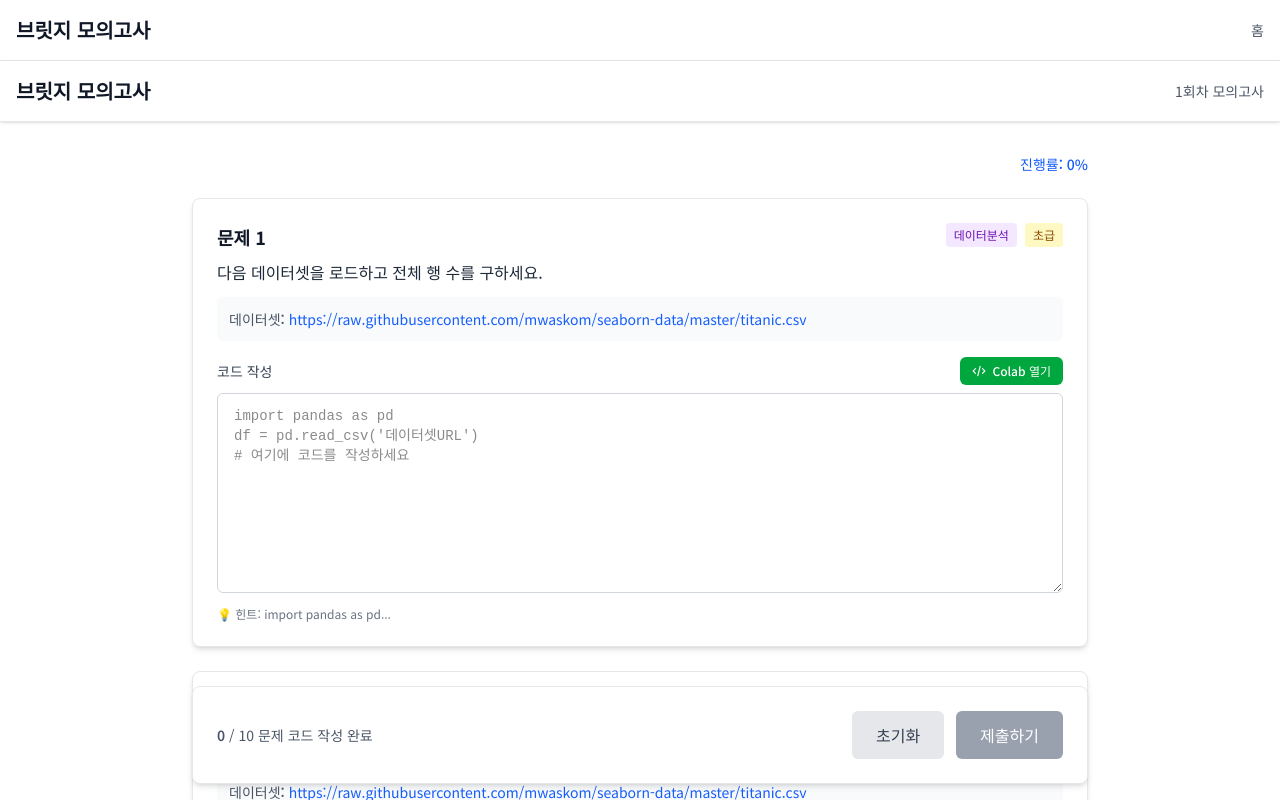
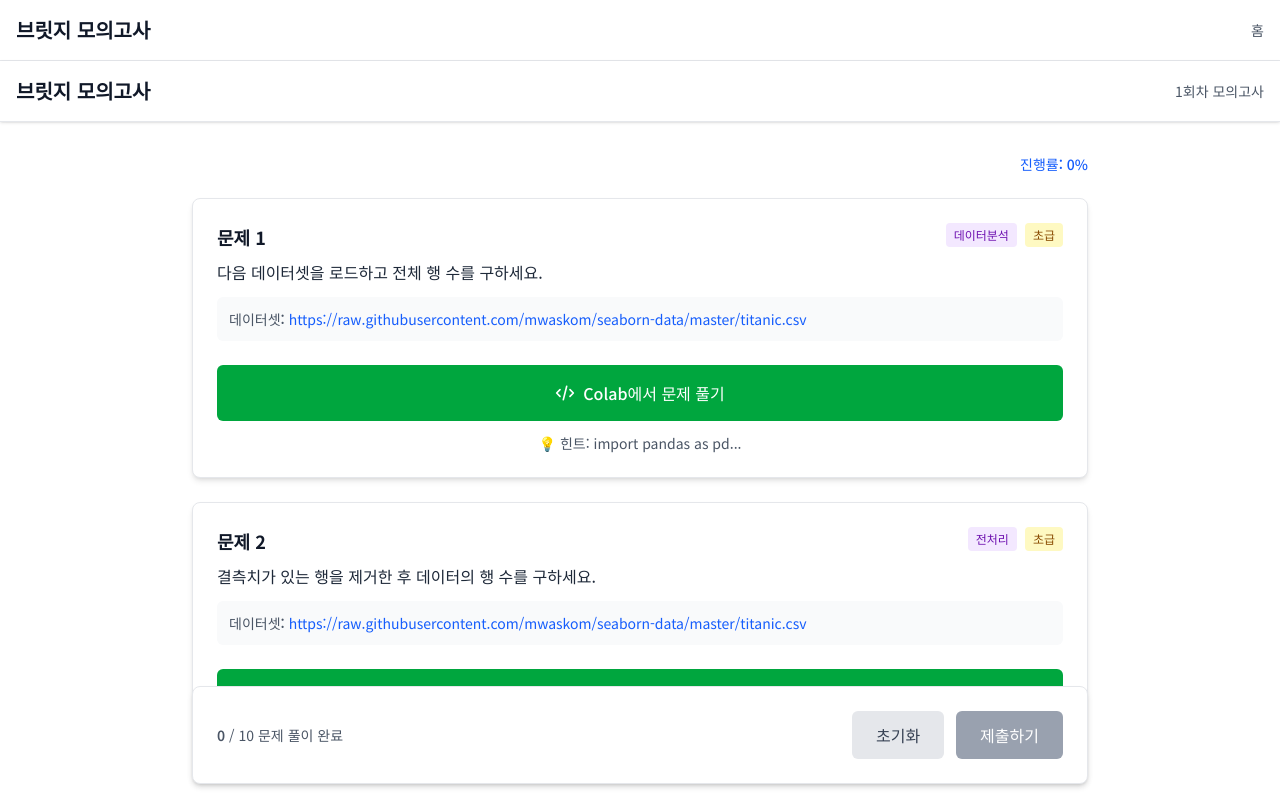
Before and after one commit to realks2002-cell/bridge-test, a Next.js app: page /exam/1 in a window 1280 px wide. Shown: the top 800 px of the page. Built offline with nearby package versions, Linux system fonts and the light colour scheme.

Commit message:
肄붾뱶 ?묒꽦 諛뺤뒪 ?쒓굅 諛?Colab ?대룞 踰꾪듉留??쒖떆

```diff
--- a/app/exam/[id]/page.tsx
+++ b/app/exam/[id]/page.tsx
@@ -80,23 +80,6 @@ export default function ExamPage() {
     const results: ExamResult[] = examData.map((question, index) => {
       const questionNum = index + 1;
 
-      if (isPracticeFormat) {
-        const userCode = userCodes[questionNum] || '';
-        const correctAnswer = question.정답;
-        // 실습 문제는 코드가 작성되었는지만 확인 (정확한 검증은 Colab에서)
-        const isCorrect = userCode.trim() !== '';
-
-        if (isCorrect) correctCount++;
-
-        return {
-          번호: questionNum,
-          문제: question.문제,
-          사용자답: userCode || '코드 미작성',
-          정답: correctAnswer,
-          정오: isCorrect,
-          해설: question.해설,
-        };
-      } else {
       const userAnswer = userAnswers[questionNum];
       const correctAnswer = question.정답;
       const isCorrect = userAnswer === correctAnswer;
@@ -111,7 +94,6 @@ export default function ExamPage() {
         정오: isCorrect,
         해설: question.해설,
       };
-      }
     });
 
     const score = Math.round((correctCount / examData.length) * 100);
@@ -135,12 +117,10 @@ export default function ExamPage() {
     router.push(`/result/${exam.id}`);
   };
 
-  const answeredCount = isPracticeFormat
-    ? Object.keys(userCodes).filter(key => userCodes[parseInt(key)]?.trim() !== '').length
-    : Object.keys(userAnswers).length;
+  const answeredCount = Object.keys(userAnswers).length;
   const totalCount = examData.length;
   const progress = totalCount > 0 ? Math.round((answeredCount / totalCount) * 100) : 0;
-  const canSubmit = answeredCount === totalCount && totalCount > 0;
+  const canSubmit = !isPracticeFormat && answeredCount === totalCount && totalCount > 0;
 
   if (isLoading) {
     return (
@@ -229,11 +209,6 @@ export default function ExamPage() {
                             {question.난이도}
                           </span>
                         )}
-                        {hasCode && (
-                          <span className="text-xs bg-green-100 text-green-800 px-2 py-1 rounded">
-                            코드 작성 완료
-                          </span>
-                        )}
                       </div>
                     </div>
                     <p className="text-gray-800 leading-relaxed mb-3">{question.문제}</p>
@@ -254,58 +229,17 @@ export default function ExamPage() {
                     )}
                   </div>
 
-                  {/* 실습 문제 형식일 때 코드 작성 상자 */}
+                  {/* 실습 문제 형식일 때 Colab 이동 버튼 */}
                   {isPracticeFormat ? (
-                    <div className="mt-4">
-                      <div className="flex items-center justify-between mb-2">
-                        <label className="block text-sm font-medium text-gray-700">
-                          코드 작성
-                        </label>
-                        <div className="flex gap-2">
-                          {userCodes[questionNum] && (
-                            <button
-                              onClick={() => {
-                                const code = userCodes[questionNum];
-                                if (navigator.clipboard) {
-                                  navigator.clipboard.writeText(code);
-                                  alert('코드가 클립보드에 복사되었습니다!');
-                                }
-                              }}
-                              className="inline-flex items-center gap-1.5 px-3 py-1.5 bg-gray-600 text-white rounded-md hover:bg-gray-700 focus:outline-none focus:ring-2 focus:ring-gray-500 focus:ring-offset-2 transition-colors text-xs font-medium"
+                    <div className="mt-6">
+                      <a
+                        href={exam?.colabUrl || '#'}
+                        target="_blank"
+                        rel="noopener noreferrer"
+                        className="inline-flex items-center justify-center gap-2 w-full px-6 py-4 bg-green-600 text-white rounded-md hover:bg-green-700 focus:outline-none focus:ring-2 focus:ring-green-500 focus:ring-offset-2 transition-colors font-medium text-base min-h-[56px]"
                       >
                         <svg
-                                className="w-3.5 h-3.5"
-                                fill="none"
-                                stroke="currentColor"
-                                viewBox="0 0 24 24"
-                              >
-                                <path
-                                  strokeLinecap="round"
-                                  strokeLinejoin="round"
-                                  strokeWidth={2}
-                                  d="M8 16H6a2 2 0 01-2-2V6a2 2 0 012-2h8a2 2 0 012 2v2m-6 12h8a2 2 0 002-2v-8a2 2 0 00-2-2h-8a2 2 0 00-2 2v8a2 2 0 002 2z"
-                                />
-                              </svg>
-                              복사
-                            </button>
-                          )}
-                          <a
-                            href={(() => {
-                              const code = userCodes[questionNum];
-                              if (code && exam?.colabUrl) {
-                                // 코드를 base64로 인코딩해서 URL 파라미터로 전달
-                                const encodedCode = btoa(unescape(encodeURIComponent(code)));
-                                const problemNum = questionNum;
-                                return `${exam.colabUrl}?code=${encodedCode}&problem=${problemNum}&exam=${exam.id}`;
-                              }
-                              return exam?.colabUrl || '#';
-                            })()}
-                            target="_blank"
-                            rel="noopener noreferrer"
-                            className="inline-flex items-center gap-1.5 px-3 py-1.5 bg-green-600 text-white rounded-md hover:bg-green-700 focus:outline-none focus:ring-2 focus:ring-green-500 focus:ring-offset-2 transition-colors text-xs font-medium"
-                          >
-                            <svg
-                              className="w-3.5 h-3.5"
+                          className="w-5 h-5"
                           fill="none"
                           stroke="currentColor"
                           viewBox="0 0 24 24"
@@ -317,19 +251,10 @@ export default function ExamPage() {
                             d="M10 20l4-16m4 4l4 4-4 4M6 16l-4-4 4-4"
                           />
                         </svg>
-                            {userCodes[questionNum] ? 'Colab에서 실행' : 'Colab 열기'}
+                        Colab에서 문제 풀기
                       </a>
-                        </div>
-                      </div>
-                      <textarea
-                        value={userCodes[questionNum] || ''}
-                        onChange={(e) => updateCode(questionNum, e.target.value)}
-                        placeholder={question.코드템플릿 || "여기에 Python 코드를 작성하세요..."}
-                        className="w-full px-4 py-3 border border-gray-300 rounded-md focus:outline-none focus:ring-2 focus:ring-blue-500 focus:border-blue-500 font-mono text-sm min-h-[200px] resize-y"
-                        style={{ fontFamily: 'monospace' }}
-                      />
                       {question.코드템플릿 && (
-                        <p className="mt-2 text-xs text-gray-500">
+                        <p className="mt-3 text-sm text-gray-600 text-center">
                           💡 힌트: {question.코드템플릿.split('\n')[0]}...
                         </p>
                       )}
@@ -372,7 +297,7 @@ export default function ExamPage() {
             <div className="flex flex-col sm:flex-row gap-3 justify-between items-center">
               <div className="text-sm text-gray-600">
                 <span className="font-semibold">{answeredCount}</span> /{' '}
-                <span>{totalCount}</span> {isPracticeFormat ? '문제 코드 작성 완료' : '문제 풀이 완료'}
+                <span>{totalCount}</span> 문제 풀이 완료
               </div>
               <div className="flex gap-3">
                 <button
```
Lines whose indentation alone changed are shown as unchanged.
